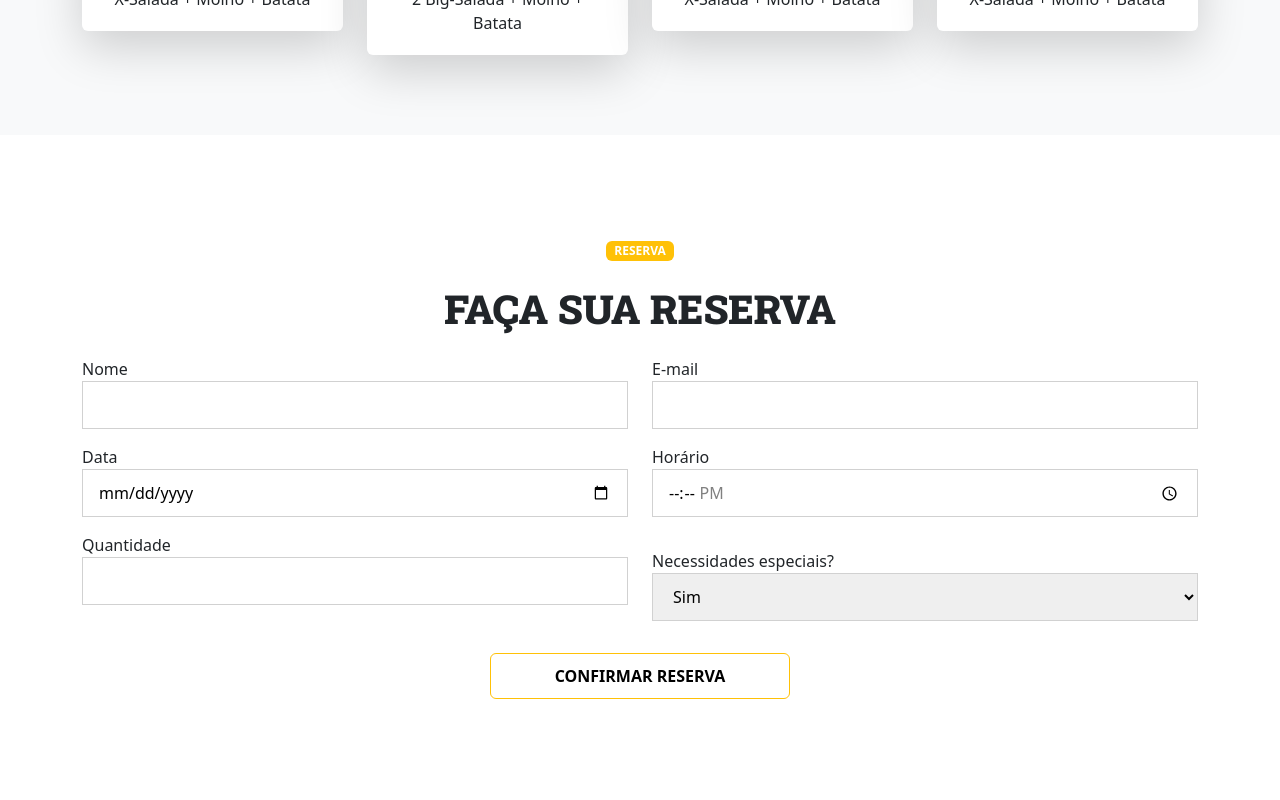
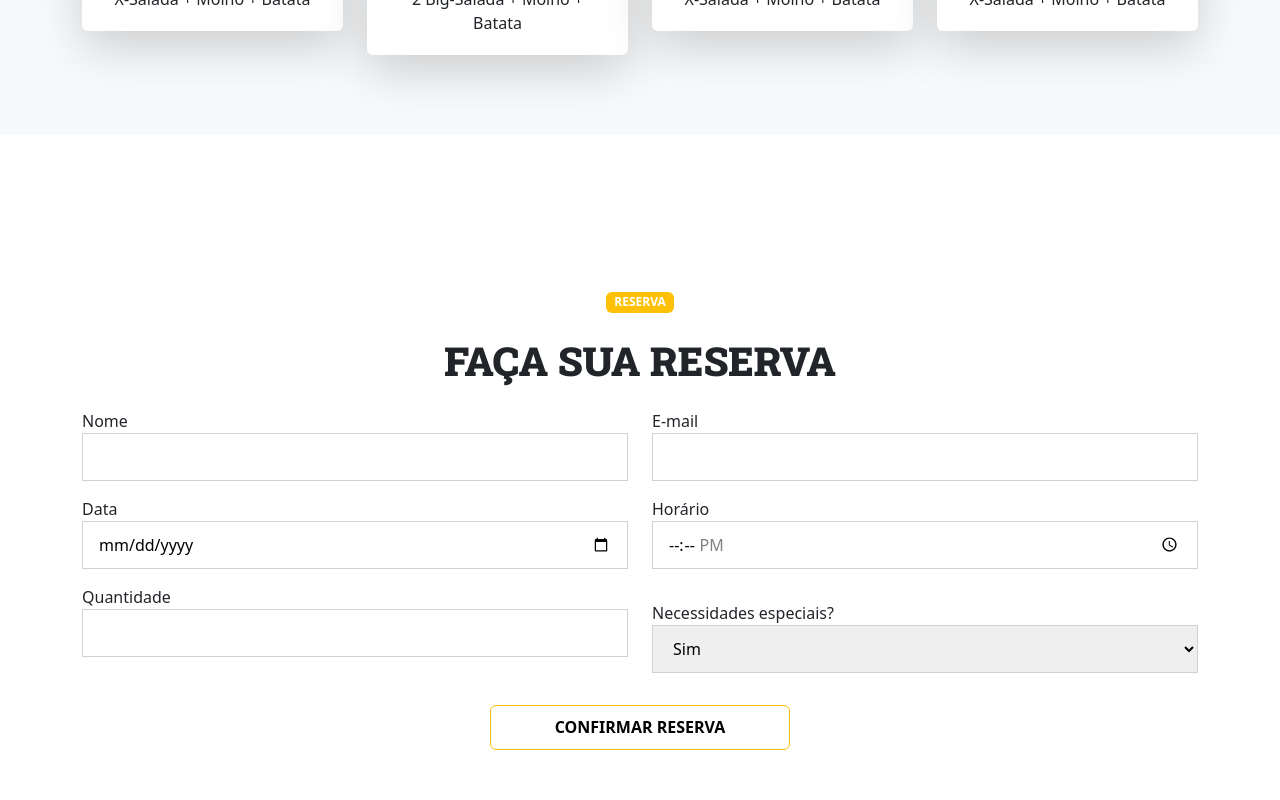
Before and after one commit to tsgomes9/Burguer-Show, a React (Create React App) app: page / in a window 1280 px wide. Shown: the part 2060-2860 px from the top of the page. Built offline with nearby package versions, Linux system fonts and the light colour scheme.

Commit message:
Ajustes na sessão de Reservas

```diff
--- a/src/components/SessionReservation/style/SessionReservation.css
+++ b/src/components/SessionReservation/style/SessionReservation.css
@@ -1,5 +1,5 @@
 .session-reservation-area {
-  padding: 8% 0 12%;
+  padding: 12% 0 12%;
 }
 
 input,
--- a/src/components/SessionReservation/style/SessionReservation.scss
+++ b/src/components/SessionReservation/style/SessionReservation.scss
@@ -1,5 +1,5 @@
 .session-reservation-area {
-  padding: 8% 0 12%;
+  padding: 12% 0 12%;
 }
 
 input,
```
Also changed, not shown: 1 other file (tests, documents, lock files or other folders).
